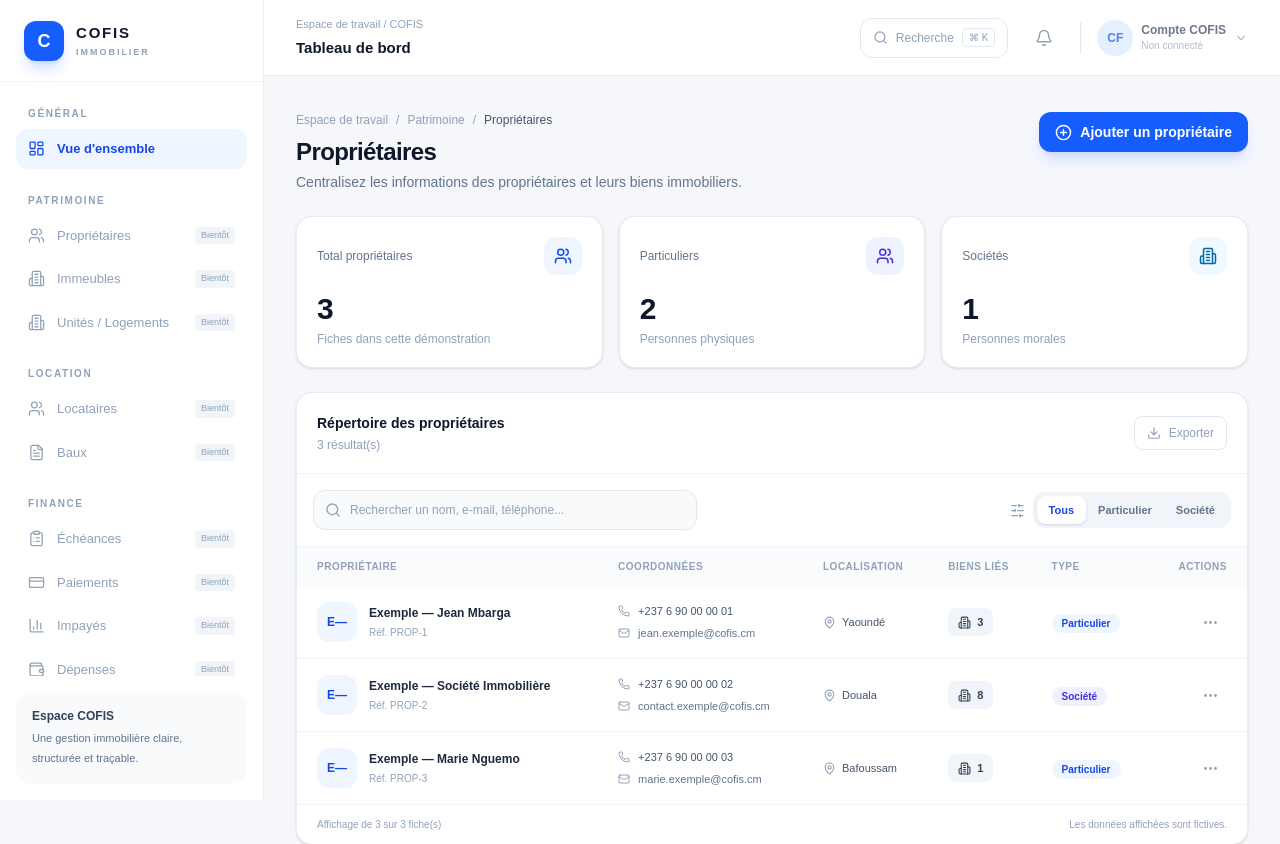
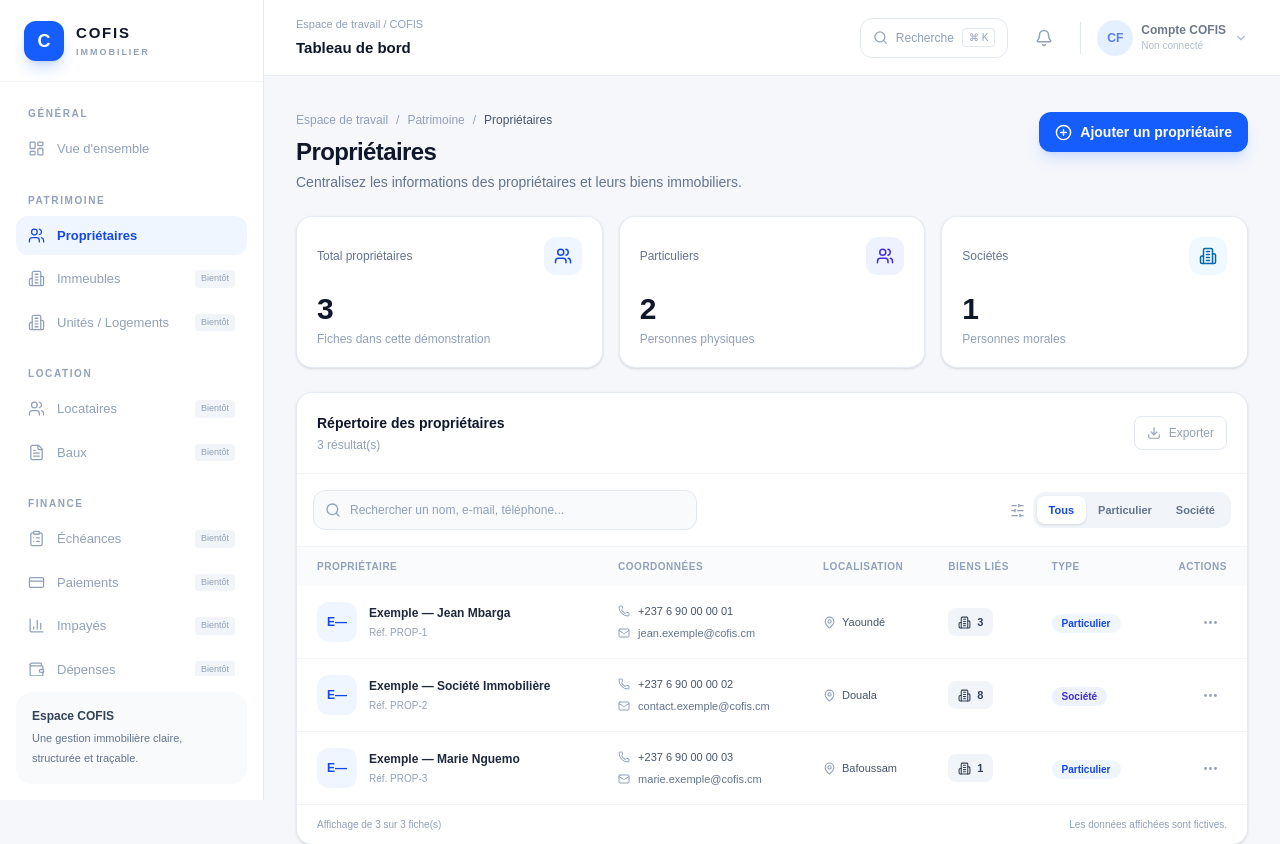
Before and after one commit to ethel954-tech/Cofis-immobilier, a Next.js app: page /proprietaires in a window 1280 px wide. Shown: the top 844 px of the page. Built offline with nearby package versions, Linux system fonts and the light colour scheme.

Commit message:
feat: enable owners navigation

```diff
--- a/src/components/navigation/NavigationLaterale.tsx
+++ b/src/components/navigation/NavigationLaterale.tsx
@@ -24,8 +24,8 @@ type ElementNavigation = {
 };
 
 const elements: ElementNavigation[] = [
-  { libelle: "Vue d'ensemble", icone: LayoutDashboard, href: "/dashboard", actif: true, groupe: "Général" },
-  { libelle: "Propriétaires", icone: Users, groupe: "Patrimoine" },
+  { libelle: "Vue d'ensemble", icone: LayoutDashboard, href: "/dashboard", groupe: "Général" },
+  { libelle: "Propriétaires", icone: Users, href: "/proprietaires", actif: true, groupe: "Patrimoine" },
   { libelle: "Immeubles", icone: Building2, groupe: "Patrimoine" },
   { libelle: "Unités / Logements", icone: Building2, groupe: "Patrimoine" },
   { libelle: "Locataires", icone: Users, groupe: "Location" },
@@ -59,6 +59,7 @@ export function NavigationLaterale() {
             <div className="space-y-1">
               {elements.filter((element) => element.groupe === groupe).map((element) => {
                 const Icone = element.icone;
+                const classes = element.actif ? "bg-blue-50 text-blue-700 font-semibold" : "text-slate-400 font-medium";
                 const contenu = (
                   <>
                     <Icone size={17} strokeWidth={1.8} />
@@ -68,7 +69,7 @@ export function NavigationLaterale() {
                 );
 
                 return element.href ? (
-                  <Link key={element.libelle} href={element.href} aria-current={element.actif ? "page" : undefined} className="flex items-center gap-3 rounded-xl bg-blue-50 px-3 py-2.5 text-[13px] font-semibold text-blue-700">
+                  <Link key={element.libelle} href={element.href} aria-current={element.actif ? "page" : undefined} className={`flex items-center gap-3 rounded-xl px-3 py-2.5 text-[13px] transition hover:bg-blue-50 hover:text-blue-700 ${classes}`}>
                     {contenu}
                   </Link>
                 ) : (
```
